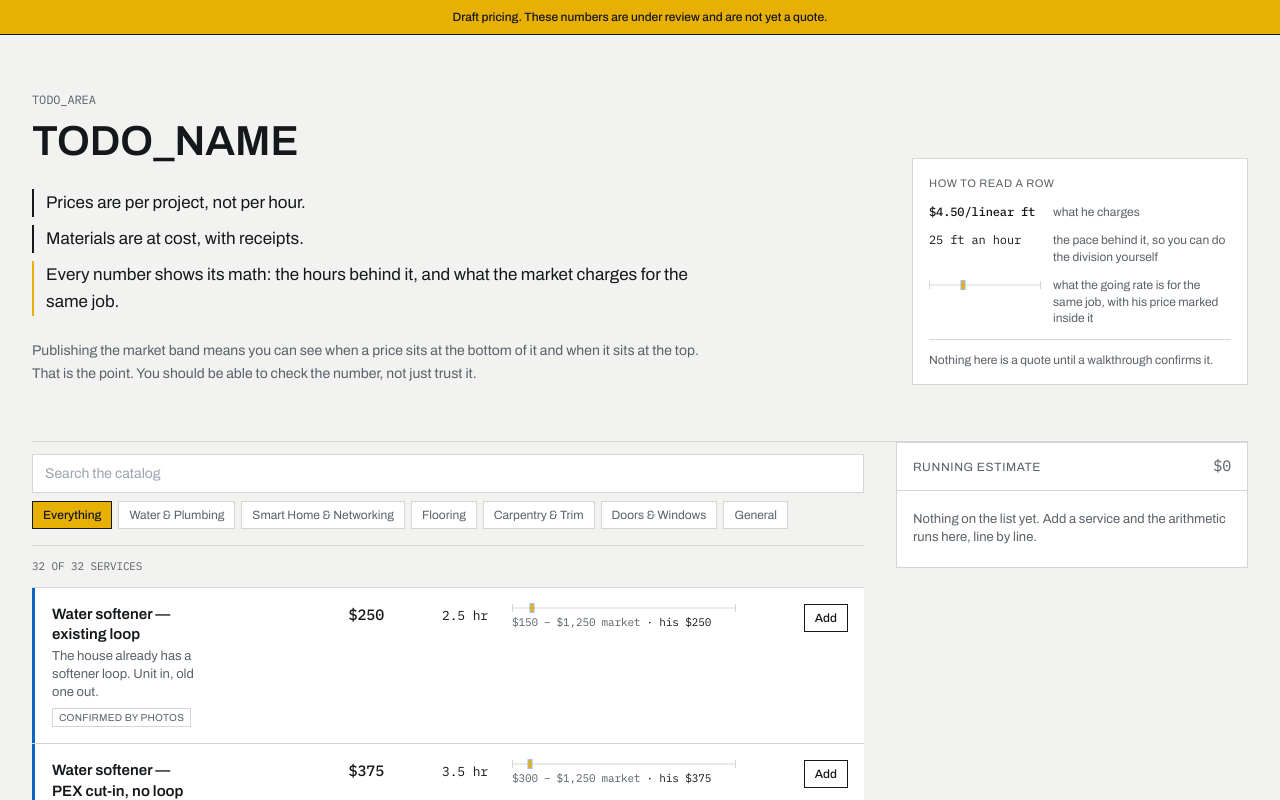
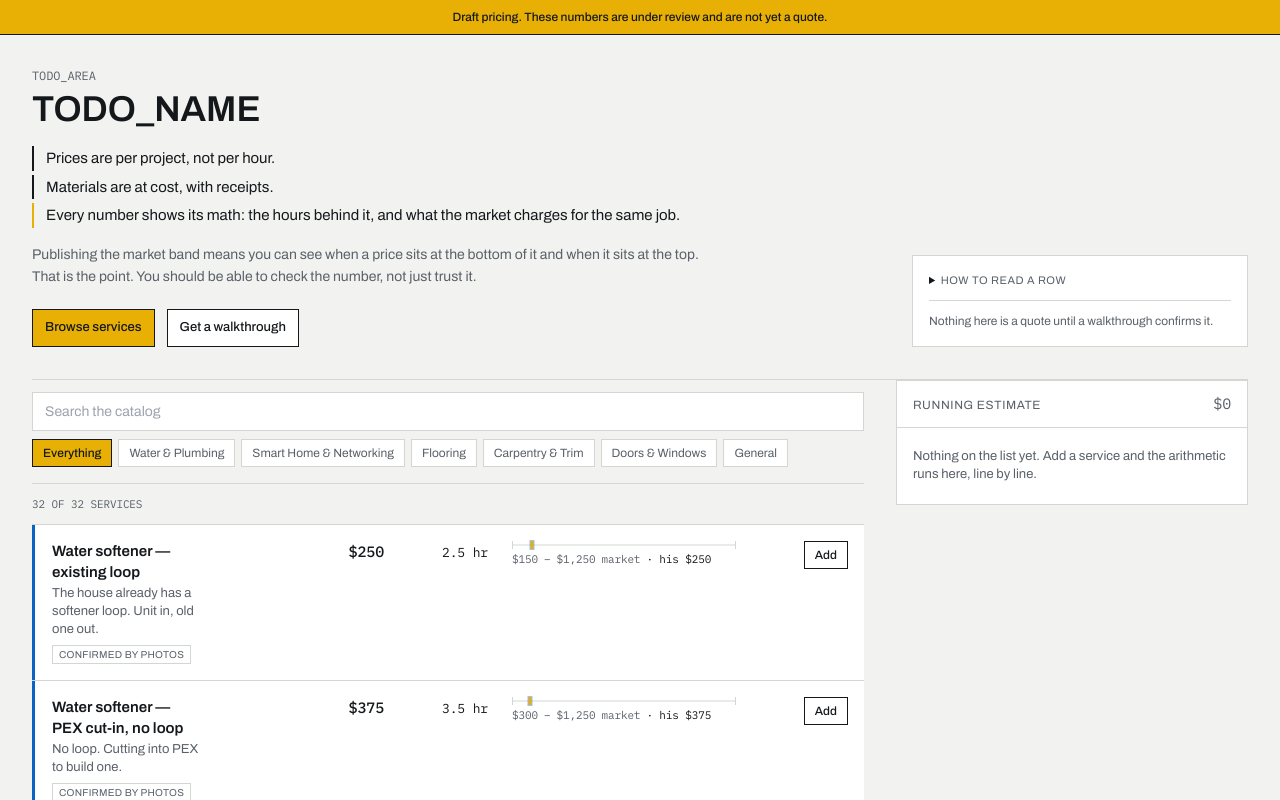
Before and after one commit to dbeihl/priced-catalog, a React (Vite) app: page / in a window 1280 px wide. Shown: the top 800 px of the page. Built offline with nearby package versions, Linux system fonts and the light colour scheme.

Commit message:
feat: compact the hero and add Browse services / Get a walkthrough anchors (#2)
* Polish catalog first screen

* no-mistakes(review): Anchor catalog on main, keep quote disclaimer visible

```diff
--- a/src/App.tsx
+++ b/src/App.tsx
@@ -20,11 +20,12 @@ let nextKey = 1;
 
 function HowToRead() {
   return (
-    <aside className="mt-8 border border-rule bg-field p-4 lg:mt-0">
-      <h2 className="text-[11px] uppercase tracking-wider text-ink-2">
+    <div className="mt-5 border border-rule bg-field p-4 lg:mt-0">
+      <details>
+        <summary className="cursor-pointer text-[11px] uppercase tracking-wider text-ink-2 marker:text-ink">
           How to read a row
-      </h2>
-      <dl className="mt-3 space-y-3 text-[12px] leading-snug">
+        </summary>
+        <dl className="mt-3 space-y-3 border-t border-rule pt-3 text-[12px] leading-snug">
           <div className="flex gap-3">
             <dt className="fig w-[7rem] shrink-0 font-medium">
               $4.50/linear ft
@@ -55,10 +56,11 @@ function HowToRead() {
             </dd>
           </div>
         </dl>
+      </details>
       <p className="mt-3 border-t border-rule pt-3 text-[12px] leading-snug text-ink-2">
         Nothing here is a quote until a walkthrough confirms it.
       </p>
-    </aside>
+    </div>
   );
 }
 
@@ -109,16 +111,16 @@ export default function App() {
 
       <div className="mx-auto max-w-[86rem] px-4 pb-28 lg:px-8 lg:pb-8">
         {/* ── Hero ── */}
-        <header className="border-b border-rule py-10 lg:py-14">
+        <header className="border-b border-rule py-6 lg:py-8">
           <div className="lg:grid lg:grid-cols-[minmax(0,1fr)_21rem] lg:items-end lg:gap-10">
             <div>
               <p className="fig text-[12px] uppercase tracking-[0.18em] text-ink-2">
                 {site.serviceArea}
               </p>
-              <h1 className="mt-2 max-w-3xl text-[30px] font-semibold leading-[1.15] lg:text-[42px]">
+              <h1 className="mt-1 max-w-3xl text-[28px] font-semibold leading-[1.15] lg:text-[36px]">
                 {site.name}
               </h1>
-              <ol className="mt-6 max-w-2xl space-y-2 text-[15px] leading-relaxed lg:text-[17px]">
+              <ol className="mt-4 max-w-2xl space-y-1 text-[14px] leading-relaxed lg:text-[15px]">
                 <li className="border-l-2 border-ink pl-3">
                   Prices are per project, not per hour.
                 </li>
@@ -130,19 +132,36 @@ export default function App() {
                   market charges for the same job.
                 </li>
               </ol>
-              <p className="mt-6 max-w-2xl text-[14px] leading-relaxed text-ink-2">
+              <p className="mt-4 max-w-2xl text-[14px] leading-relaxed text-ink-2">
                 Publishing the market band means you can see when a price sits
                 at the bottom of it and when it sits at the top. That is the
                 point. You should be able to check the number, not just trust
                 it.
               </p>
+              <nav
+                aria-label="Catalog navigation"
+                className="mt-5 flex flex-wrap gap-3"
+              >
+                <a
+                  href="#catalog"
+                  className="border border-ink bg-mark px-3 py-2 text-[13px] font-medium"
+                >
+                  Browse services
+                </a>
+                <a
+                  href="#contact"
+                  className="border border-ink bg-field px-3 py-2 text-[13px] font-medium"
+                >
+                  Get a walkthrough
+                </a>
+              </nav>
             </div>
             <HowToRead />
           </div>
         </header>
 
         <div className="lg:grid lg:grid-cols-[minmax(0,1fr)_22rem] lg:gap-8">
-          <main>
+          <main id="catalog" className="scroll-mt-4">
             {/* ── Filters ── */}
             <div className="sticky top-0 z-[5] -mx-4 border-b border-rule bg-paper px-4 py-3 lg:mx-0 lg:px-0">
               <label className="block">
@@ -239,7 +258,7 @@ export default function App() {
         </div>
 
         {/* ── Contact ── */}
-        <footer className="mt-10 border-t border-rule py-8">
+        <footer id="contact" className="mt-10 border-t border-rule py-8 scroll-mt-4">
           <h2 className="text-[20px] font-semibold">Get a walkthrough</h2>
           <p className="mt-2 max-w-2xl text-[14px] leading-relaxed text-ink-2">
             {disclaimer}
```
Also changed, not shown: 1 other file (tests, documents, lock files or other folders). Lines whose indentation alone changed are shown as unchanged.
